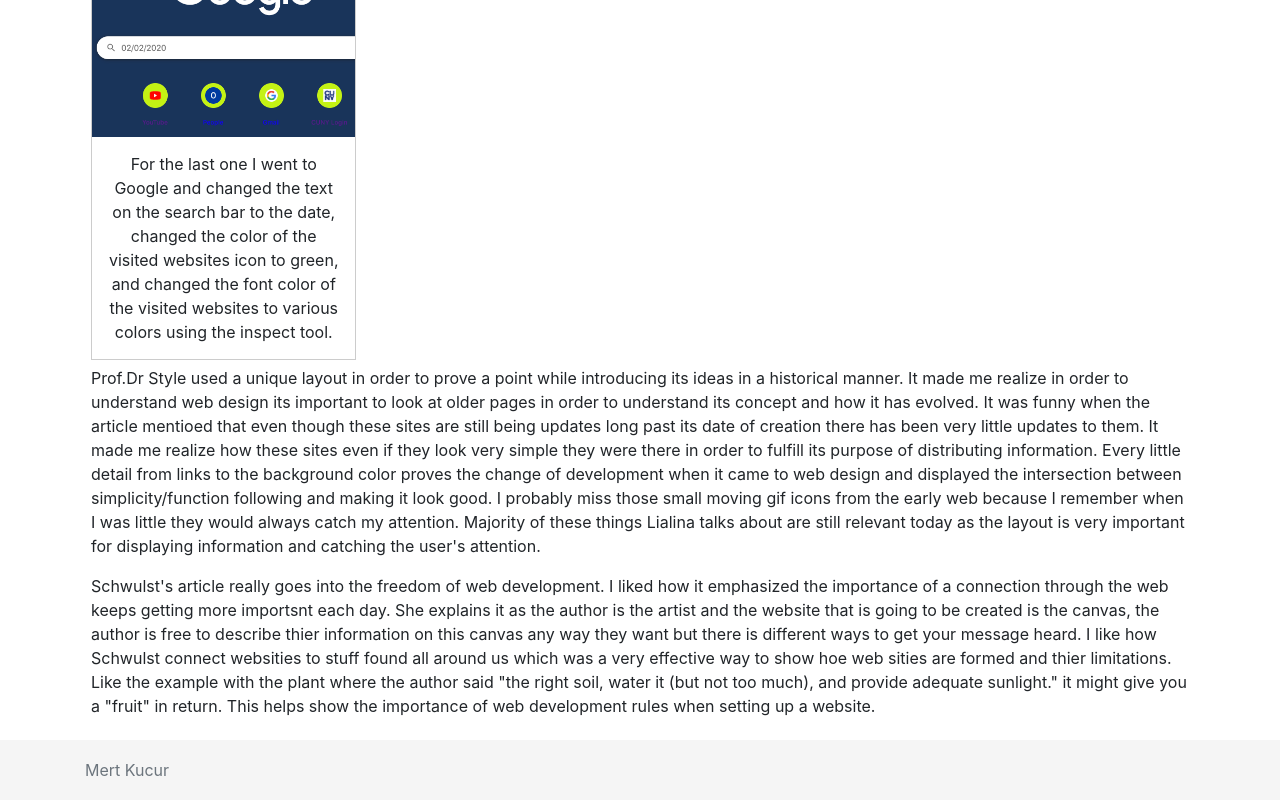
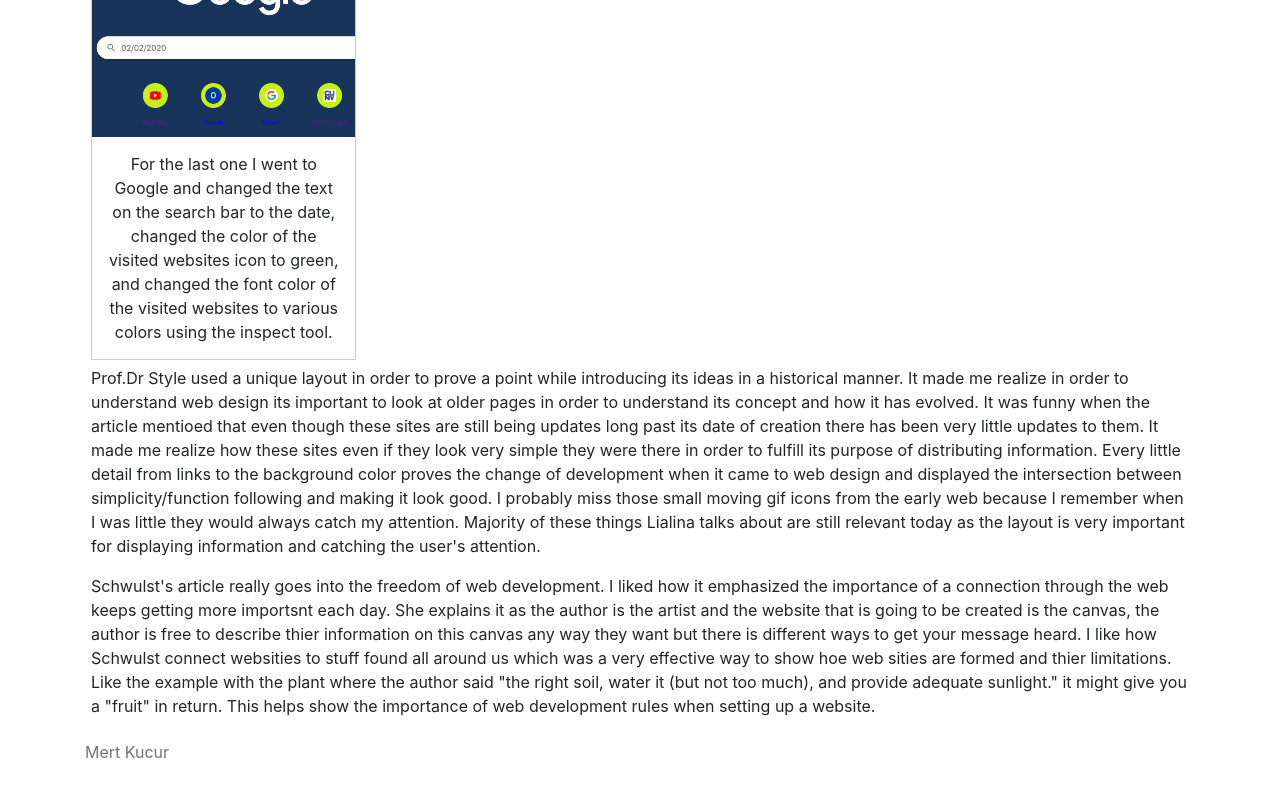
Before and after one commit to mertck/mksite, a plain HTML site: page wphw1.html in a window 1280 px wide. Shown: the part 916-1716 px from the top of the page. After the commit the page ends 1680 px from the top, so only its background shows below. Drawn offline with nearby package versions, Linux system fonts and the light colour scheme; files whose address does not match are found by name.

```diff
--- a/wphw1.css
+++ b/wphw1.css
@@ -1,23 +1,3 @@
-
-html {
-  position: relative;
-  min-height: 100%;
-}
-body {
-  /* Margin bottom by footer height */
-  margin-bottom: 60px;
-}
-.footer {
-  position: absolute;
-  bottom: 0;
-  width: 100%;
-  /* Set the fixed height of the footer here */
-  height: 60px;
-  line-height: 60px; /* Vertically center the text there */
-  background-color: #f5f5f5;
-}
-
-
 
 body > .container {
   padding: 60px 15px 0;
```
